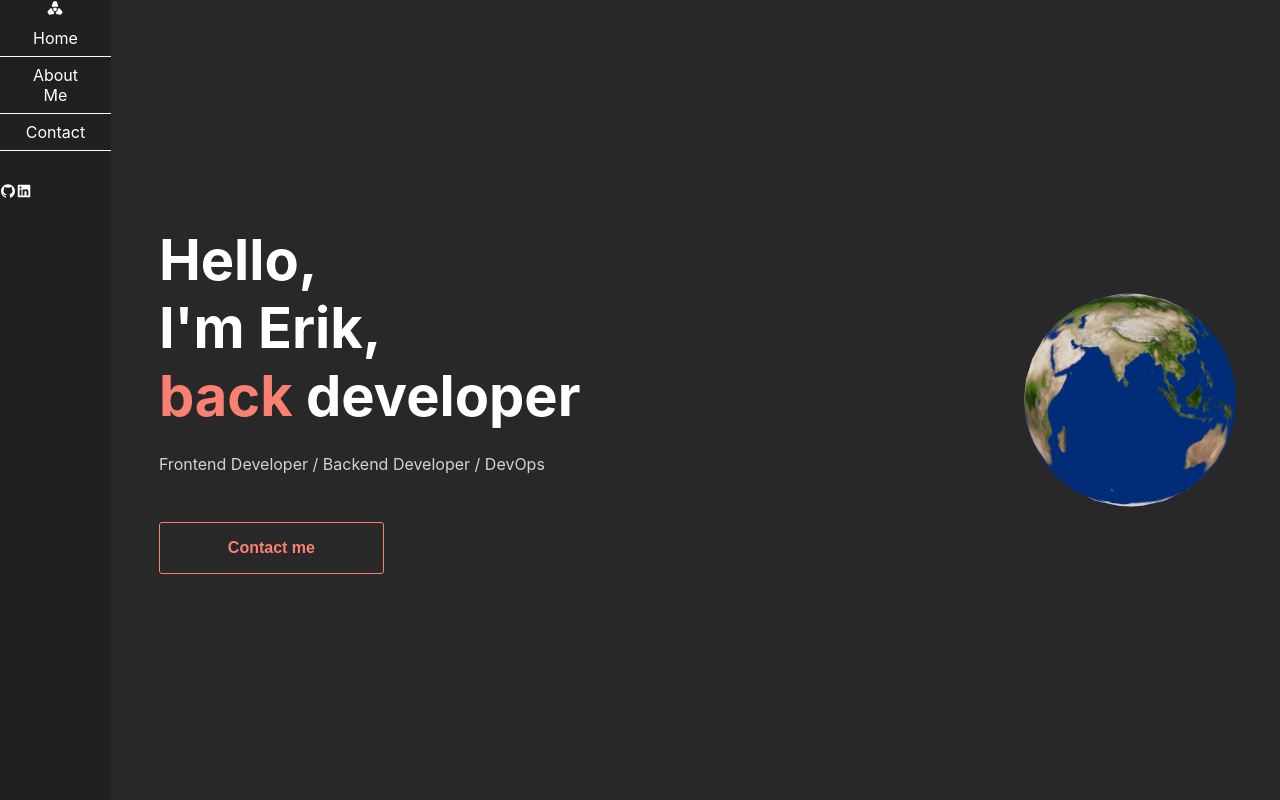
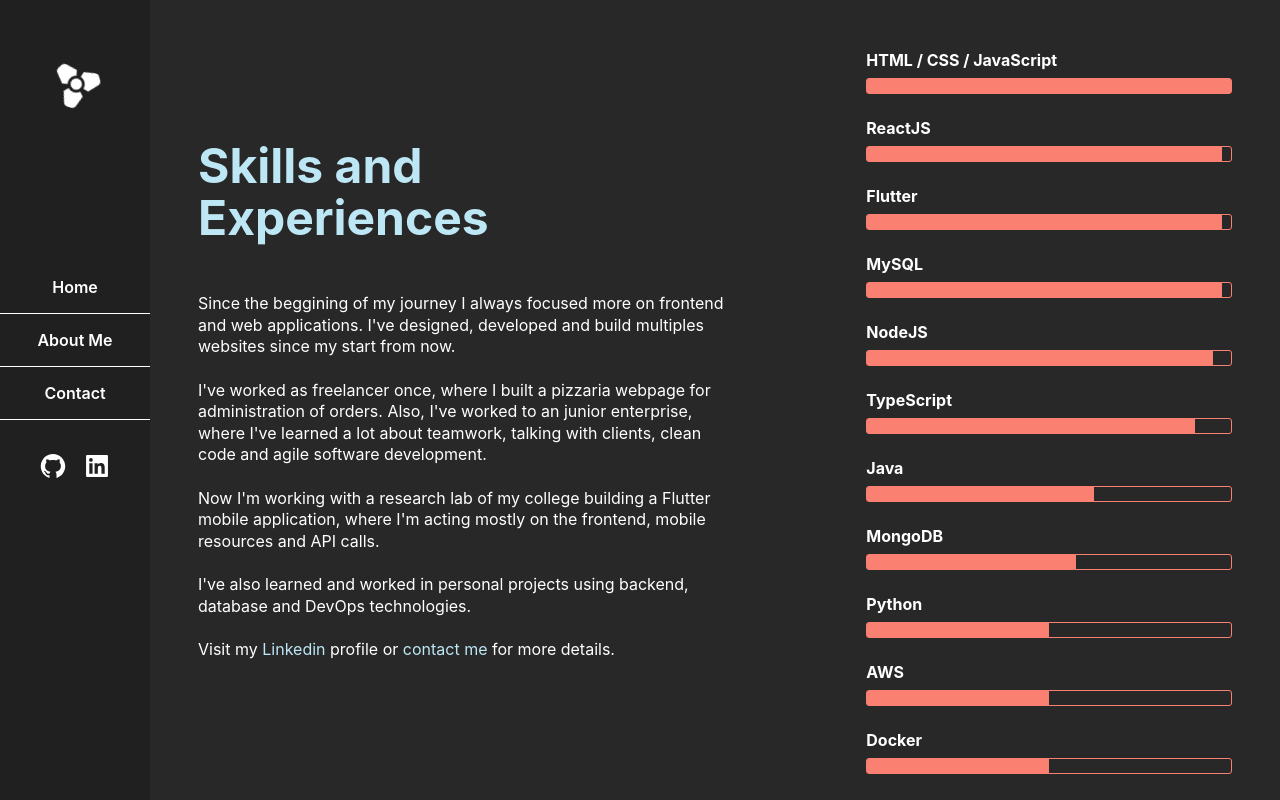
Before and after one commit to erikgna/portfiolio, a React (Create React App) app: page / in a window 1280 px wide. Built offline with nearby package versions, Linux system fonts and the light colour scheme.

Commit message:
Finished Home, start about

```diff
--- a/package.json
+++ b/package.json
@@ -16,9 +16,11 @@
     "@types/redux-logger": "^3.0.9",
     "@types/styled-components": "^5.1.25",
     "axios": "^0.27.2",
+    "framer-motion": "^6.3.3",
     "react": "^18.1.0",
     "react-dom": "^18.1.0",
     "react-icons": "^4.3.1",
+    "react-intersection-observer": "^9.1.0",
     "react-redux": "^8.0.1",
     "react-scripts": "5.0.1",
     "redux": "^4.2.0",
--- a/src/App.tsx
+++ b/src/App.tsx
@@ -1,4 +1,5 @@
 import { Navbar } from './components/Navbar/Navbar';
+import { About } from './pages/About/About';
 import { Authentication } from './pages/Authentication/Authentication';
 import { Home } from './pages/Home/Home';
 
@@ -10,7 +11,7 @@
 
         {/* <section> */}
           {/* <Authentication></Authentication> */}
-          <Home></Home>
+          <About></About>
         {/* </section> */}
       </section>
     </main>
--- a/src/components/Navbar/Navbar.styled.ts
+++ b/src/components/Navbar/Navbar.styled.ts
@@ -1,18 +1,45 @@
-import styled from "styled-components";
+import styled, { keyframes } from "styled-components";
+
+const rotater = keyframes`
+    from{
+        transform: rotate(0deg);
+    }
+    to{
+        transform: rotate(360deg);
+    }
+`
 
 export const NavbarSection = styled.nav`
     display: flex;
-    flex-direction: column;
-
-    align-items: center;
+    justify-content: center;
 
     height: 100vh;
 
     background: #202020;
-    color: white;
 `
 
-export const Links = styled.div`
+export const Logo = styled.div`
+    margin-top: 64px;
+
+    display: flex;
+    justify-content: center;
+
+    cursor: pointer;
+
+    animation: ${rotater} 10s linear infinite;
+
+    transition: ease-in-out 300ms;
+
+    svg{
+        font-size: 48px;
+    }
+
+    &:hover{
+        color: #fa8072;
+    }
+`
+
+export const Links = styled.ul`
     display: flex;
     flex-direction: column;
 
@@ -22,10 +49,56 @@
 
     li {
         border-bottom: 1px solid white;
-        padding: 8px 24px;
+        padding: 16px 24px;
 
+        width: 150px;
+
+        font-size: 16px;
+        font-weight: 600;
         text-align: center;
 
         cursor: pointer;
+
+        transition: ease-in 300ms;
+
+        &:hover{
+            color: #fa8072;
+
+            font-size: 18px;
+        }
     }
 `
+
+export const Content = styled.div`
+    display: flex;
+    flex-direction: column;
+    justify-content: space-between;
+
+    color: #fff;
+
+    height: 60vh;
+`
+
+export const Socials = styled.div`
+    display: flex;
+    justify-content: center;
+
+    svg{
+        color: #fff;
+        font-size: 28px;
+
+        transition: ease-in 300ms;
+
+        cursor: pointer;
+    }
+
+    svg:hover{
+        color: #fa8072;
+
+        transform: scale(1.2);
+    }
+
+    svg:first-child{
+        margin-right: 16px;
+    }
+`
--- a/src/components/Navbar/navbar.tsx
+++ b/src/components/Navbar/navbar.tsx
@@ -1,26 +1,27 @@
 import React from 'react'
 import { AiFillGithub, AiFillLinkedin } from 'react-icons/ai'
 import { GiReactor } from 'react-icons/gi'
-import { Links, NavbarSection } from './Navbar.styled'
+import { Links, NavbarSection, Content, Logo, Socials } from './Navbar.styled'
 
 export const Navbar = () => {
   return (
     <NavbarSection>
-        <div className='logo'>
-            <GiReactor></GiReactor>
-        </div>
+      <Content>
+        <Logo>
+          <GiReactor />
+        </Logo>
         <div>
           <Links>
             <li>Home</li>
             <li>About Me</li>
             <li>Contact</li>
           </Links>
-
-            <div>
+          <Socials>
             <AiFillGithub></AiFillGithub>
             <AiFillLinkedin></AiFillLinkedin>
+          </Socials>
         </div>
-        </div>
+      </Content>
     </NavbarSection>
   )
 }
--- a/src/index.css
+++ b/src/index.css
@@ -24,7 +24,7 @@
 
   justify-content: flex-start;
 
-  position: absolute;
+  height: 100vh;
 }
 
 .home {
@@ -36,11 +36,20 @@
   justify-content: space-between;
 }
 
-span{
-  color: salmon;
+.teste{
+  animation-duration: 2s;
+  animation-iteration-count: initial;
+  animation-name: rescale;
 }
-
-.teste{
-  display: flex;
-  flex-direction: column;
+@keyframes rescale {
+  0%{
+    transform: scaleY(1) scaleX(1);
+    transform: scaleX(1);
+  }
+  50%{
+    transform: scaleY(1.5) scaleX(.55);
+  }
+  100%{
+    transform: scaleY(1) scaleX(1);
+  }
 }
--- /dev/null
+++ b/src/pages/About/About.styled.ts
@@ -0,0 +1,99 @@
+import { motion } from 'framer-motion';
+import styled, { keyframes } from "styled-components";
+
+const rescale = keyframes`
+    0%{
+        transform: scaleY(1) scaleX(1);
+        transform: scaleX(1);
+    }
+    50%{
+        transform: scaleY(1.5) scaleX(.55);
+    }
+    100%{
+        transform: scaleY(1) scaleX(1);
+    }
+`
+
+export const ProgressBarStyles = styled(motion.div)<{size:number}>`
+    border-radius: 3px;
+    border: 1px solid salmon;
+    width: calc(100vw/3.5);
+    height: 16px;
+    background: linear-gradient(to left, transparent 50%, salmon 50%) right;
+    background-size: ${(props) => props.size}%;
+    transition: 1.2s ease-out;
+
+    &:hover{
+        background-position: left;
+    }
+`
+
+export const Special = styled.span`
+    position: relative;
+    display: inline-block;
+
+    animation-duration: .6s;
+    animation-iteration-count: initial;
+    animation-name: ${rescale};
+`
+
+export const Static = styled.span`
+    position: relative;
+    display: inline-block;
+`
+
+export const Description = styled.div`
+    display: flex;
+    flex-direction: column;
+    align-self: center;
+
+    color: #fff;
+
+    padding-left: 48px;
+    padding-right: 128px;
+
+    h2{
+        font-size: 48px;
+        line-height: 1.1;
+
+        color: #bde7f5;
+
+        margin-bottom: 48px;
+    }
+
+    p{
+        font-size: 16px;
+        line-height: 1.35;
+
+        a{
+            color: #bde7f5;
+
+            cursor: pointer;
+
+            text-decoration: none;
+        }
+
+        a:hover{
+            transition: 300ms ease-in;
+
+            opacity: .65;
+        }
+    }
+`
+
+export const Skills = styled.div`
+    display: flex;
+    flex-direction: column;
+    align-self: center;
+
+    padding-right: 48px;
+
+    h3{
+        color: #fff;
+
+        font-size: 16px;
+
+        margin-top: 24px;
+        margin-bottom: 8px;
+    }
+`
--- a/src/pages/About/about.tsx
+++ b/src/pages/About/about.tsx
@@ -1,41 +1,135 @@
-import { NewPost } from '../../components/NewPost/NewPost';
-import { Posts } from '../../components/Posts/Posts';
+import { useAnimation } from 'framer-motion';
+import { useEffect, useState } from 'react';
+import { useInView } from 'react-intersection-observer';
+
+import { ProgressBarStyles, Description, Skills, Special, Static } from './About.styled';
 
 export const About = () => {
   return (
-    <section>
+    <section className='home'>
+        <Description>
+            <h2>
+                <AnimatedLetter letter='S'></AnimatedLetter>
+                <AnimatedLetter letter='k'></AnimatedLetter>
+                <AnimatedLetter letter='i'></AnimatedLetter>
+                <AnimatedLetter letter='l'></AnimatedLetter>
+                <AnimatedLetter letter='l'></AnimatedLetter>
+                <AnimatedLetter letter='s'></AnimatedLetter>
+                <AnimatedLetter letter='&nbsp;a'></AnimatedLetter>
+                <AnimatedLetter letter='n'></AnimatedLetter>
+                <AnimatedLetter letter='d'></AnimatedLetter>
+                <br />
+                <AnimatedLetter letter='E'></AnimatedLetter>
+                <AnimatedLetter letter='x'></AnimatedLetter>
+                <AnimatedLetter letter='p'></AnimatedLetter>
+                <AnimatedLetter letter='e'></AnimatedLetter>
+                <AnimatedLetter letter='r'></AnimatedLetter>
+                <AnimatedLetter letter='i'></AnimatedLetter>
+                <AnimatedLetter letter='e'></AnimatedLetter>
+                <AnimatedLetter letter='n'></AnimatedLetter>
+                <AnimatedLetter letter='c'></AnimatedLetter>
+                <AnimatedLetter letter='e'></AnimatedLetter>
+                <AnimatedLetter letter='s'></AnimatedLetter>
+            </h2>
+            <p>
+                Since the beggining of my journey I always focused more on frontend and web applications.
+                I've designed, developed and build multiples websites since my start from now.
+                <br />
+                <br />
+                I've worked as freelancer once, where I built a pizzaria webpage for administration of orders.
+                Also, I've worked to an junior enterprise, where I've learned a lot about teamwork, talking
+                with clients, clean code and agile software development.
+                <br />
+                <br />
+                Now I'm working with a research lab of my college building a Flutter mobile application,
+                where I'm acting mostly on the frontend, mobile resources and API calls.
+                <br />
+                <br />
+                I've also learned and worked in personal projects using backend, database and DevOps technologies.
+                <br />
+                <br />
+                Visit my <a href='https://github.com'>Linkedin</a> profile or <a href='https://github.com'>contact me</a> for more details.
+            </p>
+        </Description>
+        <Skills>
             <div>
-            <h2>My Skills</h2>
-            <div>
-                <div>
-                    <h1>OO</h1>
-                    <strong>ReactJS</strong>
+                <h3>HTML / CSS / JavaScript</h3>
+                <ProgressBar size={200} />
             </div>
             <div>
-                    <h1>OO</h1>
-                    <strong>NodeJS</strong>
+                <h3>ReactJS</h3>
+                <ProgressBar size={195} />
             </div>
             <div>
-                    <h1>OO</h1>
-                    <strong>Flutter</strong>
+                <h3>Flutter</h3>
+                <ProgressBar size={195} />
             </div>
             <div>
-                    <h1>OO</h1>
-                    <strong>Java</strong>
-                </div>
-            </div>
+                <h3>MySQL</h3>
+                <ProgressBar size={195} />
             </div>
             <div>
-            <h2>Skills Demonstration</h2>
-            <div>
-                <h3>Register Product</h3>
-                <NewPost />
+                <h3>NodeJS</h3>
+                <ProgressBar size={190} />
             </div>
             <div>
-                <h3>View Products</h3>
-                    <Posts />
+                <h3>TypeScript</h3>
+                <ProgressBar size={180} />
             </div>
+            <div>
+                <h3>Java</h3>
+                <ProgressBar size={125} />
             </div>
+            <div>
+                <h3>MongoDB</h3>
+                <ProgressBar size={115} />
+            </div>
+            <div>
+                <h3>Python</h3>
+                <ProgressBar size={100} />
+            </div>
+            <div>
+                <h3>AWS</h3>
+                <ProgressBar size={100} />
+            </div>
+            <div>
+                <h3>Docker</h3>
+                <ProgressBar size={100} />
+            </div>
+        </Skills>
     </section>
   )
 }
+
+const ProgressBar: React.FC<{size:number}> = ( {size} ) => {
+    const squareVariants = {
+        visible: { backgroundPosition: 'left' },
+    };
+    const controls = useAnimation();
+    const [ref, inView] = useInView();
+    useEffect(() => {
+        if (inView) {
+        controls.start("visible");
+        }
+    }, [controls, inView]);
+    return (
+        <ProgressBarStyles size={size}
+        ref={ref}
+        animate={controls}
+        variants={squareVariants}
+        ></ProgressBarStyles>
+    );
+}
+
+const AnimatedLetter: React.FC<{letter:string}> = ( {letter} ) => {
+    const [animated, setAnimated] = useState<boolean>(false);
+
+    return(
+        animated?
+    <Special
+        onAnimationEnd={() => setAnimated(() => false)}>{letter}</Special>
+        :
+    <Static
+        onMouseEnter={() => setAnimated(() => true)}>{letter}</Static>
+    )
+}
--- /dev/null
+++ b/src/pages/Home/Earth3D.tsx
@@ -0,0 +1,21 @@
+import { useRef } from "react";
+import { useFrame } from "@react-three/fiber";
+import * as THREE from "three";
+
+import earthTexture from '../../assets/earth.jpg'
+
+export const Earth = () => {
+  const colorMap = new THREE.TextureLoader().load( earthTexture );
+  const ref = useRef<THREE.Mesh>(null!)
+
+  useFrame(() => (ref.current.rotation.y += 0.01))
+  return (
+    <mesh
+      ref={ref}
+      scale={window.innerWidth*.001}
+    >
+      <sphereBufferGeometry attach="geometry"/>
+      <meshBasicMaterial map={colorMap} />
+    </mesh>
+  )
+}
--- a/src/pages/Home/home.tsx
+++ b/src/pages/Home/home.tsx
@@ -1,13 +1,11 @@
 import { useEffect, useState } from "react";
-import { InformationSection } from "./Home.styled";
-import { Canvas, extend } from "@react-three/fiber";
-import { OrbitControls } from "three/examples/jsm/controls/OrbitControls";
-import {  Teste } from "./Teste";
+import { Canvas } from "@react-three/fiber";
 
-extend({ OrbitControls });
+import { InformationSection, Span } from "./Home.styled";
+import { Earth } from "./Earth3D";
 
 export const Home = () => {
-  const [teste, setTeste] = useState('');
+  const [word, setWord] = useState('');
 
   const effectTeste = () => {
     const list = ['frontend', 'backend'];
@@ -29,7 +27,7 @@
       if(letterIndex < list[wordIndex].length){
         word = word+list[wordIndex][letterIndex]
       }
-      setTeste(word)
+      setWord(word)
     }, 275)
   }
 
@@ -41,17 +39,21 @@
     <section className="home">
         <InformationSection>
           <h1>
-            Hello,<br />I'm Erik,<br /><span>{teste}</span> developer
+            <span>H</span>
+            <span>e</span>
+            <span>l</span>
+            <span>l</span>
+            <span>o</span>
+            <span>,</span>
+            <br />I'm Erik,<br /><Span>{word}</Span> developer
           </h1>
           <p>Frontend Developer / Backend Developer / DevOps</p>
           <button>Contact me</button>
         </InformationSection>
-        <div className="teste">
-        <Canvas>
-          <ambientLight />
-          <pointLight position={[10, 10, 10]} />
-          <Teste />
-        </Canvas>
+        <div>
+          <Canvas style={{width: `${window.innerWidth/3.7}px`}}>
+            <Earth />
+          </Canvas>
         </div>
     </section>
   )
```
Also changed, not shown: src/pages/Home/Home.styled.ts (+29 -1 lines), src/pages/Home/Teste.tsx (deleted, +0 -17 lines), 1 other file (tests, documents, lock files or other folders). Lines whose indentation alone changed are shown as unchanged.
